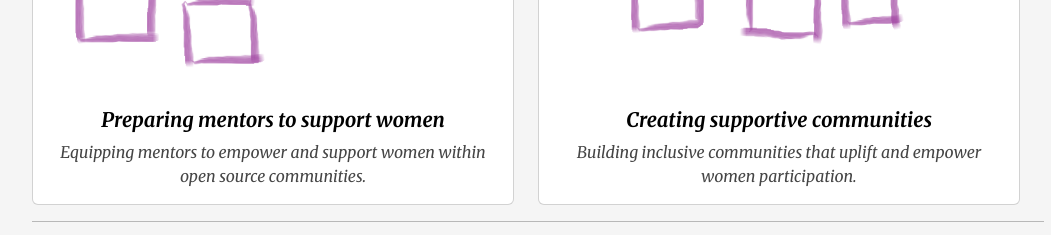
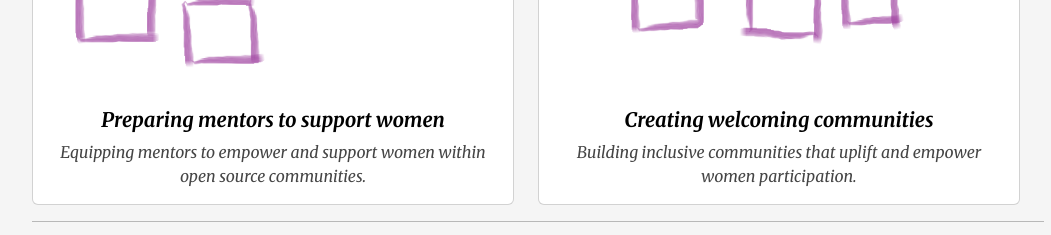
Before and after one commit to lsurobotics/womeninoss.com, a Jekyll site: the page built from index.html, in a window 1280 px wide and 900 px high, scrolled down 641 px. Shown: the part 662-897 px from the top of the window, without its empty margins (102-1153 px from the left). Built offline with Jekyll 4.4.1, drawn with Linux system fonts in a browser that asks for light colours; nearby versions of some CDN libraries.

Commit message:
Just adding more changes to the titles

```diff
--- a/index.html
+++ b/index.html
@@ -44,7 +44,7 @@
             <div class="card">
               <img src="img/supportive.png" class="card-img-top" alt="Creating supportive communities">
               <div class="card-body">
-                <h5 class="card-title">Creating supportive communities</h3>
+                <h5 class="card-title">Creating welcoming communities</h3>
                 <p class="card-text">Building inclusive communities that uplift and empower women participation.</p>
               </div>
             </div>
```
Also changed, not shown: 1 other file.
